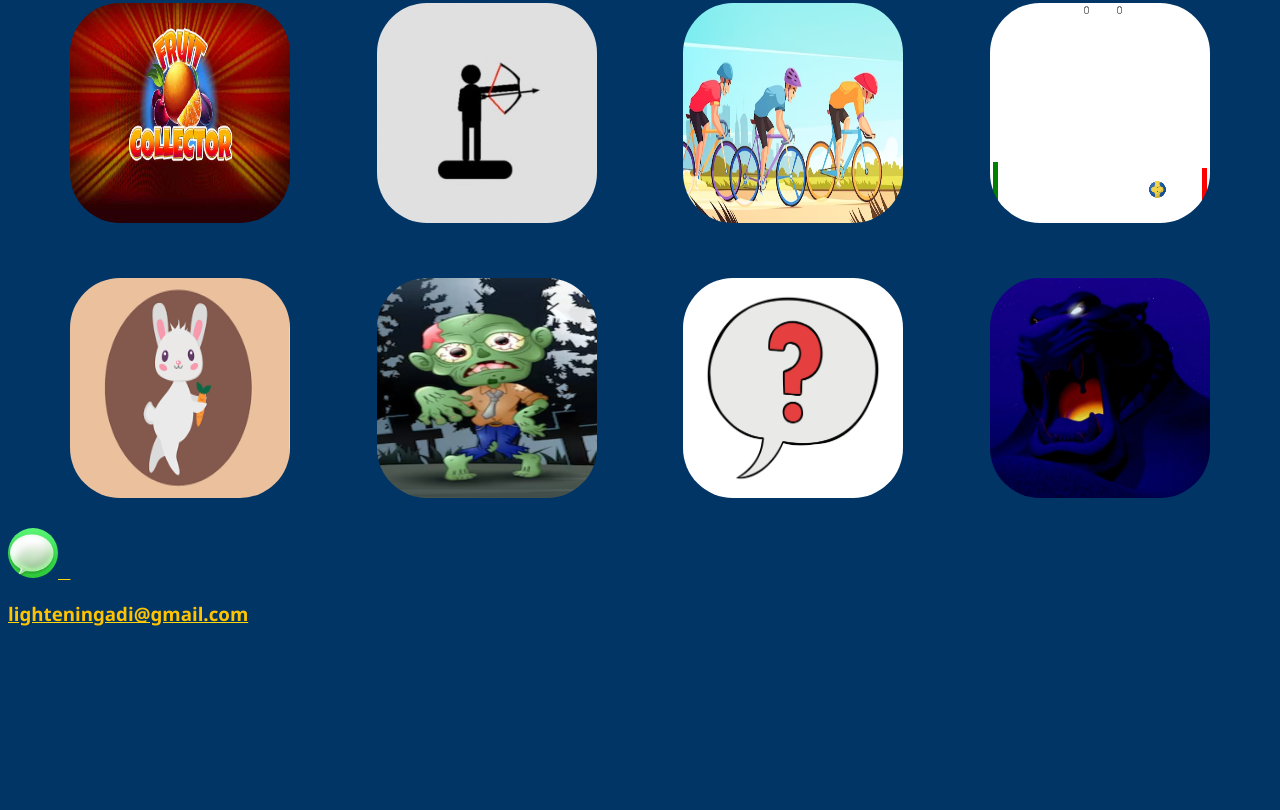
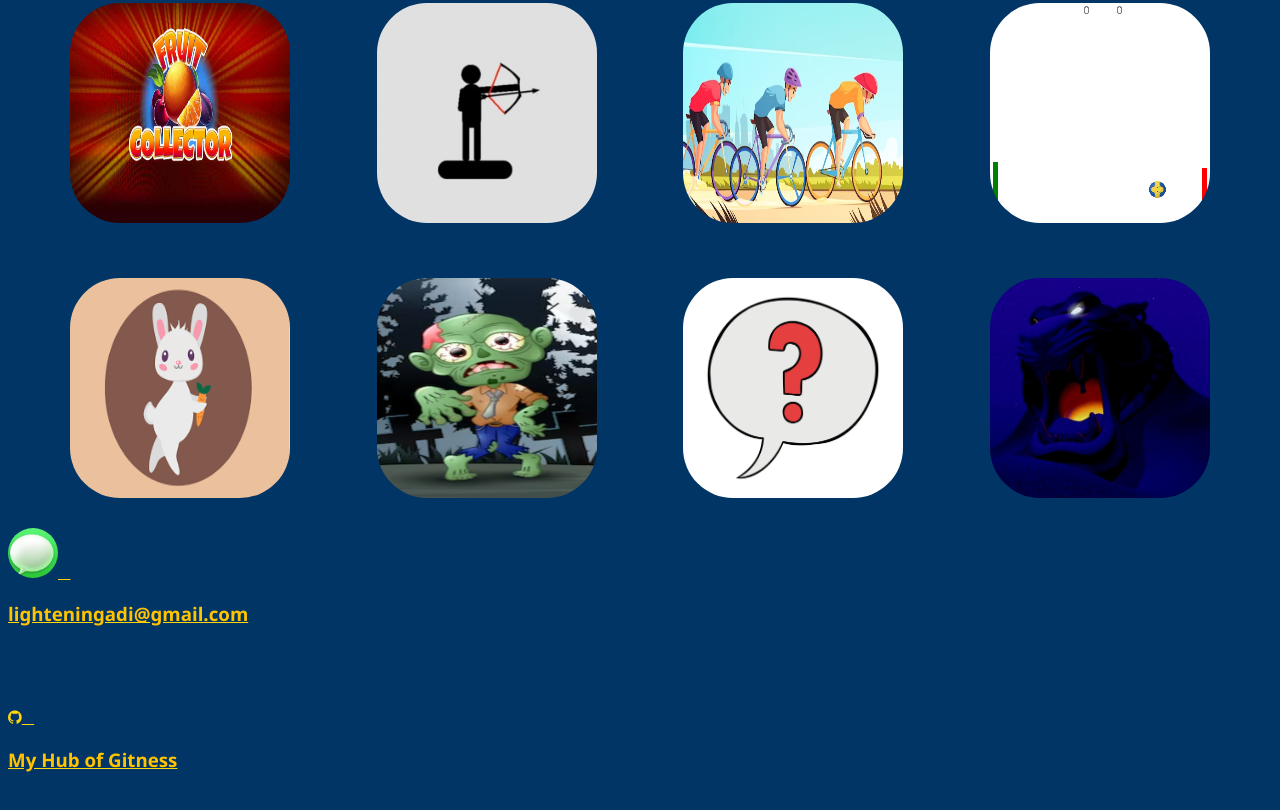
Before and after one commit to AdiAwesomeya/ADI_website, a plain HTML site: page index.html in a window 1280 px wide. Shown: the part 1265-2075 px from the top of the page. Before the commit the page ends 1971 px from the top, so only its background shows below. Drawn offline with Linux system fonts and the light colour scheme.

Commit message:
Update index.html

```diff
--- a/index.html
+++ b/index.html
@@ -3,6 +3,7 @@
     <head>
         <title> Aditya  </title>
         <link rel="stylesheet" type = "text/css" href="style.css"/>
+<link rel="stylesheet" href="https://cdnjs.cloudflare.com/ajax/libs/font-awesome/4.7.0/css/font-awesome.min.css">
     </head>
 
 
@@ -177,7 +178,10 @@
             <a href="mailto:lighteningadi@gmail.com?Subject=Hello"><img src="imessage.png" width="50" height="50">
                 &nbsp;&nbsp;<h3>lighteningadi@gmail.com</h3>
             </a>
-
+            <a href = "https://github.com/AdiAwesomeya">
+                <i class = 'fa fa-github'></i>
+                &nbsp;&nbsp; <h3>My Hub of Gitness</h3>
+            </a>
 
 
         </div>
```
